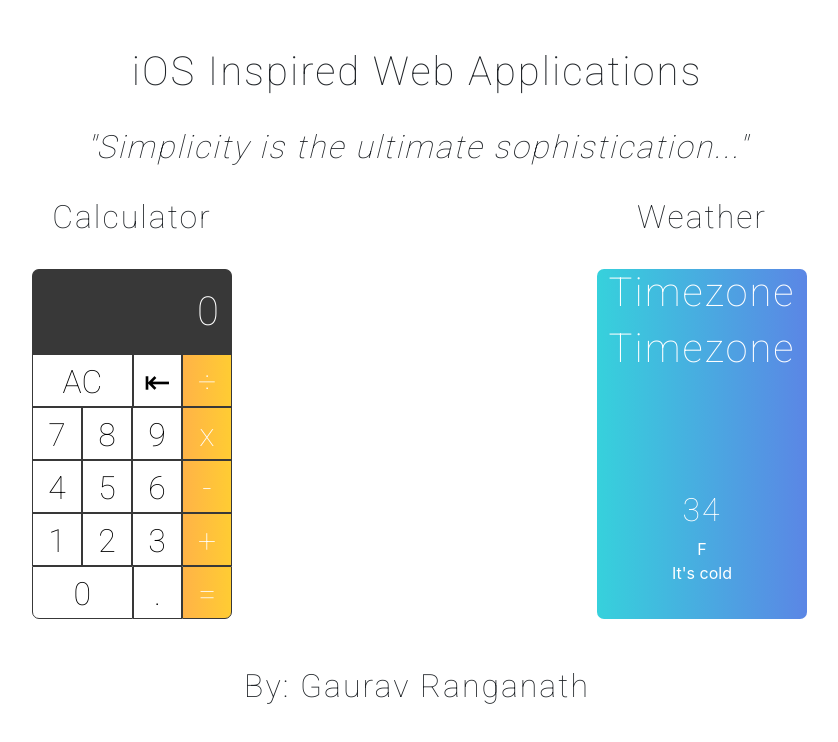
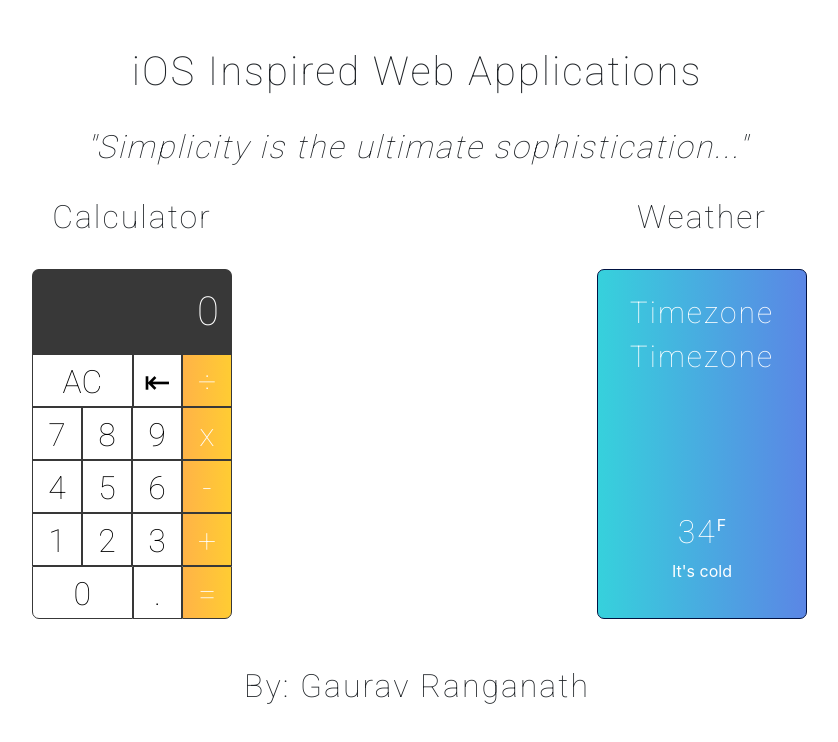
Before and after one commit to GauravRanganath/iOS-inspired-web-applications, a plain HTML site: page index.html in a window 1280 px wide. Shown: the whole page, without its empty margins (223-1061 px from the left). Drawn offline with nearby package versions, Linux system fonts and the light colour scheme.

Commit message:
fixed weather app

```diff
--- a/calculator-style.css
+++ b/calculator-style.css
@@ -83,6 +83,7 @@ h2{
 
 .calc-parent{
 	display: inline-block;
+
 }
 
 .weather-parent-wrapper{
--- a/index.html
+++ b/index.html
@@ -4,6 +4,7 @@
 		<link rel="stylesheet" type="text/css" href="weather-style.css">
 		<link href="https://fonts.googleapis.com/css?family=Roboto:100&display=swap" rel="stylesheet">
 		<link rel="stylesheet" href="https://stackpath.bootstrapcdn.com/bootstrap/4.3.1/css/bootstrap.min.css" integrity="sha384-ggOyR0iXCbMQv3Xipma34MD+dH/1fQ784/j6cY/iJTQUOhcWr7x9JvoRxT2MZw1T" crossorigin="anonymous">
+		<script src="https://ajax.googleapis.com/ajax/libs/jquery/3.4.1/jquery.min.js"></script>
 
 	</head>
 
@@ -69,6 +70,7 @@
       		<div class="weather-parent-wrapper">
       		<div class="weather-parent">
  			<div class="location">
+
 				<h1 class="location-timezone">Timezone</h1>
 				<h1 class="location-timezone-2">Timezone</h1>
 				<canvas class="icon" width="110" height="110"></canvas>
@@ -76,7 +78,7 @@
 
 			<div class="temperature">
 				<div class="degree-section">
-					<h2 class="temperature-degree">34</h2>
+					<h2 class="temperature-degree" id="degree">34</h2>
 					<span>F</span>
 				</div>
 
--- a/weather-style.css
+++ b/weather-style.css
@@ -1,3 +1,26 @@
 .weather-parent{
 	color: white;
+	border: 1px solid #001242;
 }
+
+.location-timezone{
+	margin-top: 25px;
+	font-size: 30px;
+}
+
+.location-timezone-2{
+	font-size: 30px;
+}
+
+.icon{
+	margin: 10px 0 10px 0;
+}
+
+.degree-section{
+	display: flex;
+	justify-content: center;
+}
+
+.temperature-degree{
+	cursor: pointer;
+}
--- a/weather.js
+++ b/weather.js
@@ -9,6 +9,9 @@ window.addEventListener('load', ()=> {
 	var city;
 	var timezone;
 	var cutLocation;
+	var celsius;
+	var fahrenheit;
+	var convertBool=true;
 
 	if(navigator.geolocation){
 		navigator.geolocation.getCurrentPosition(position =>{
@@ -37,6 +40,9 @@ window.addEventListener('load', ()=> {
 				timezone = timezone.slice(0,cutLocation);
 				city = city.slice((cutLocation+1),city.length);
 
+				timezone = timezone.split('_').join(' ');
+				city = city.split('_').join(' ');
+
 				console.log(city);
 				console.log(timezone);
 
```
